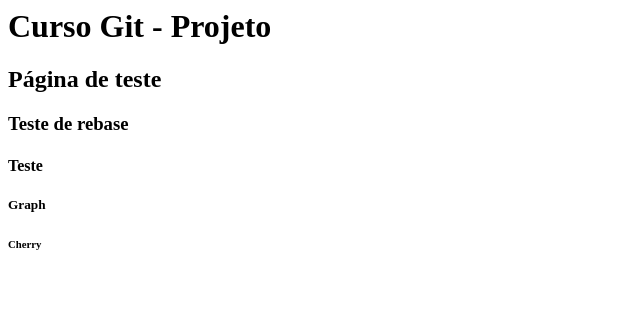
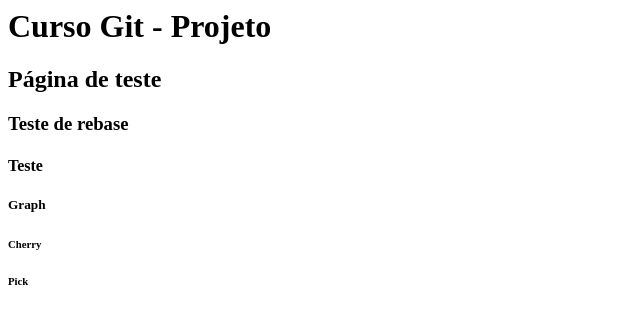
Before and after one commit to pivorodrigues/mygamevault, a plain HTML site: page index.html in a window 1280 px wide. Shown: the full height of the page, 0-640 px from the left. Drawn offline with Linux system fonts and the light colour scheme.

Commit message:
Cherry - teste2

```diff
--- a/index.html
+++ b/index.html
@@ -9,5 +9,6 @@
    <h4>Teste</h4>
    <h5>Graph</h5>
    <h6>Cherry</h6>
+   <h6>Pick</h6>
 </body>
 </html>
```
